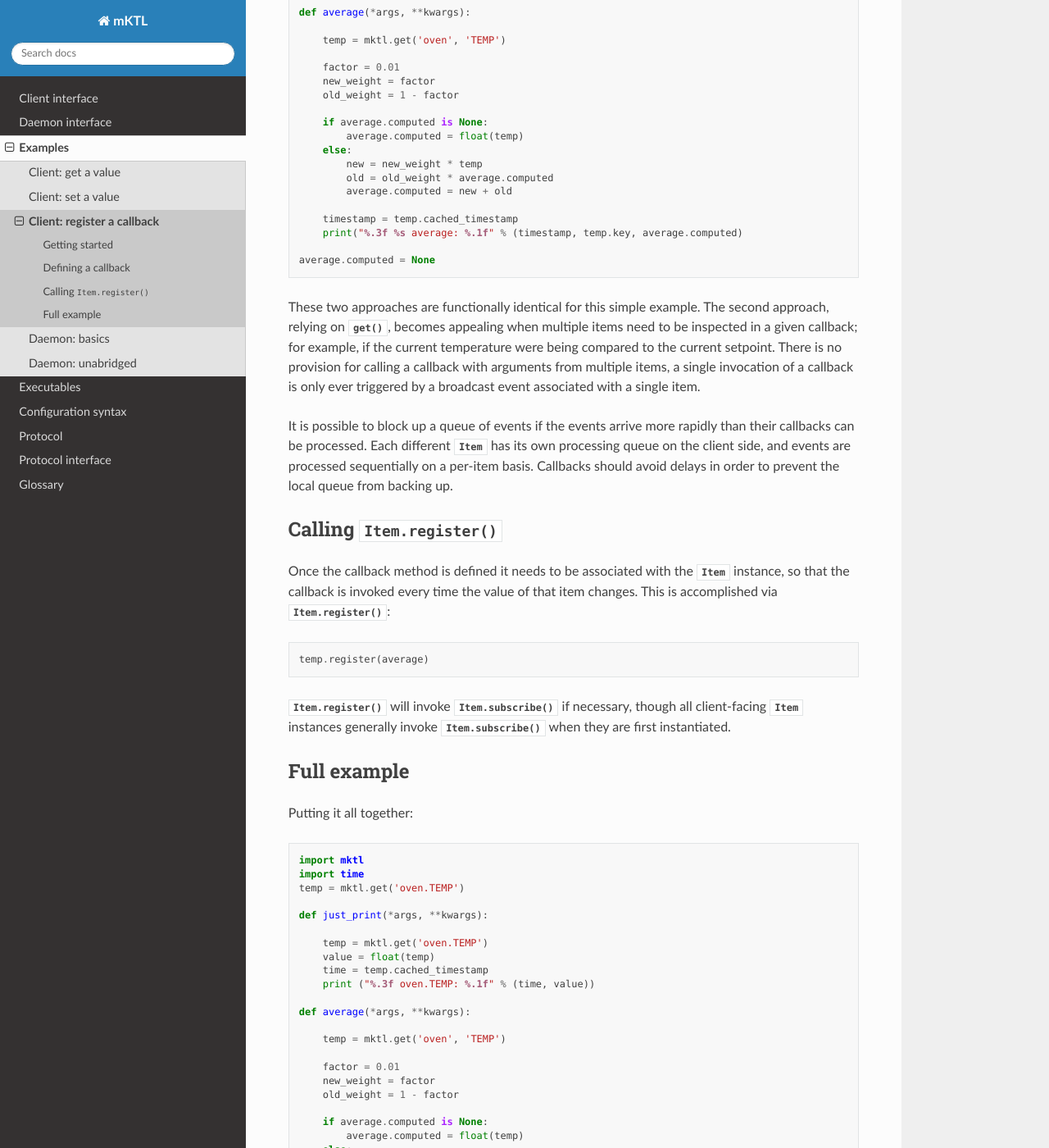
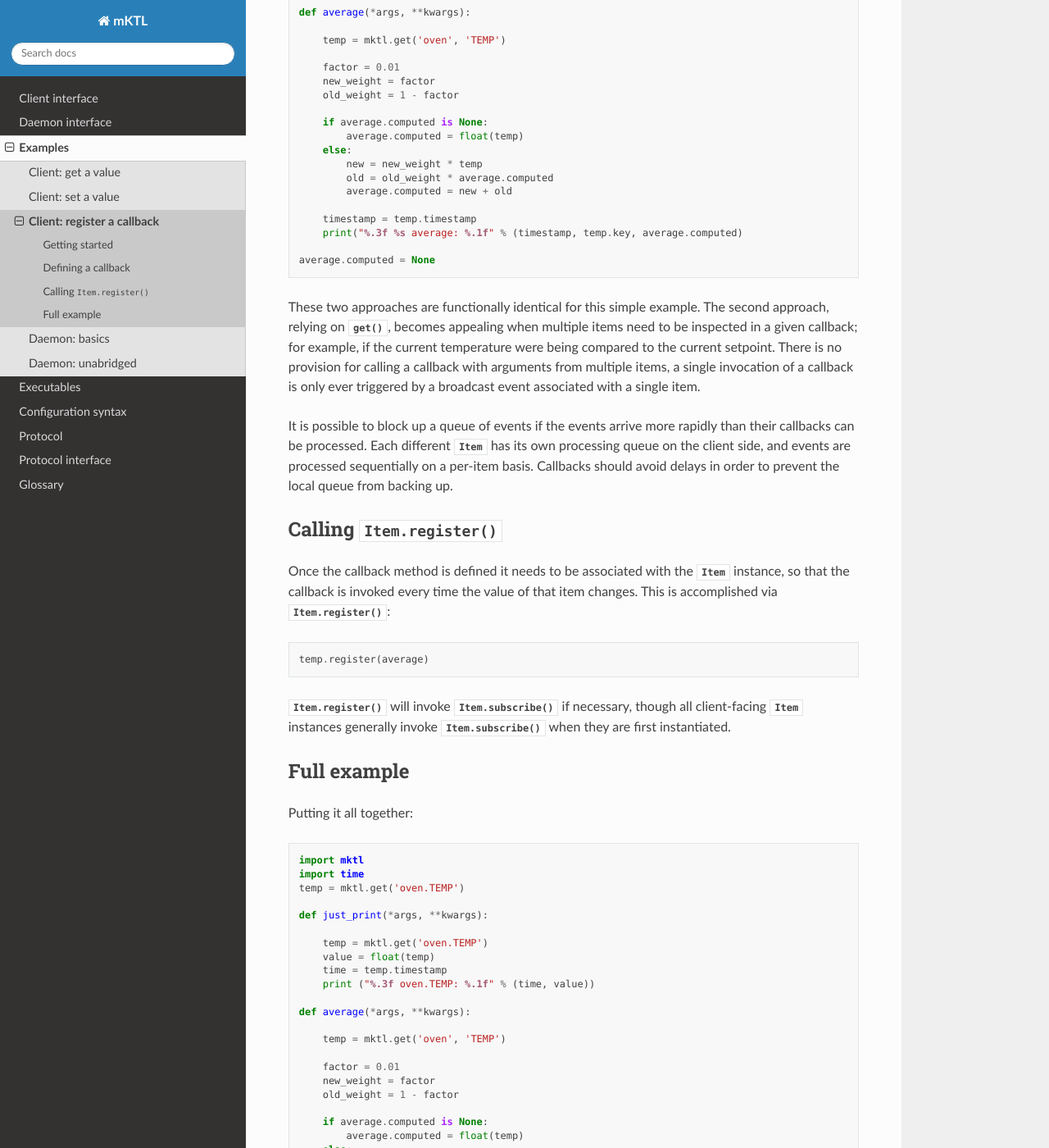
Before and after one commit to KeckObservatory/mKTL, a Sphinx documentation site: the page built from doc/example/callback.rst, in a window 1280 px wide and 1400 px high, scrolled down 1252 px. Shown: the whole window at 82% size. Built offline with Sphinx 7.4.7 and the Read the Docs theme 3.1.0, drawn with Linux system fonts in a browser that asks for light colours; some of the changed text lies outside the part shown.

Commit message:
Cleaner way to get the timestamp.

```diff
--- a/doc/example/callback.rst
+++ b/doc/example/callback.rst
@@ -74,7 +74,7 @@ that ignores the arguments provided, an approach made easier by the use of
             old = old_weight * average.computed
             average.computed = new + old
 
-        timestamp = temp.cached_timestamp
+        timestamp = temp.timestamp
         print("%.3f %s average: %.1f" % (timestamp, temp.key, average.computed)
 
     average.computed = None
@@ -122,7 +122,7 @@ Putting it all together::
 
         temp = mktl.get('oven.TEMP')
         value = float(temp)
-        time = temp.cached_timestamp
+        time = temp.timestamp
         print ("%.3f oven.TEMP: %.1f" % (time, value))
 
     def average(*args, **kwargs):
@@ -140,7 +140,7 @@ Putting it all together::
             old = old_weight * average.computed
             average.computed = new + old
 
-        timestamp = temp.cached_timestamp
+        timestamp = temp.timestamp
         print("%.3f %s average: %.1f" % (timestamp, temp.full_key, average.computed)
 
     average.computed = None
```
